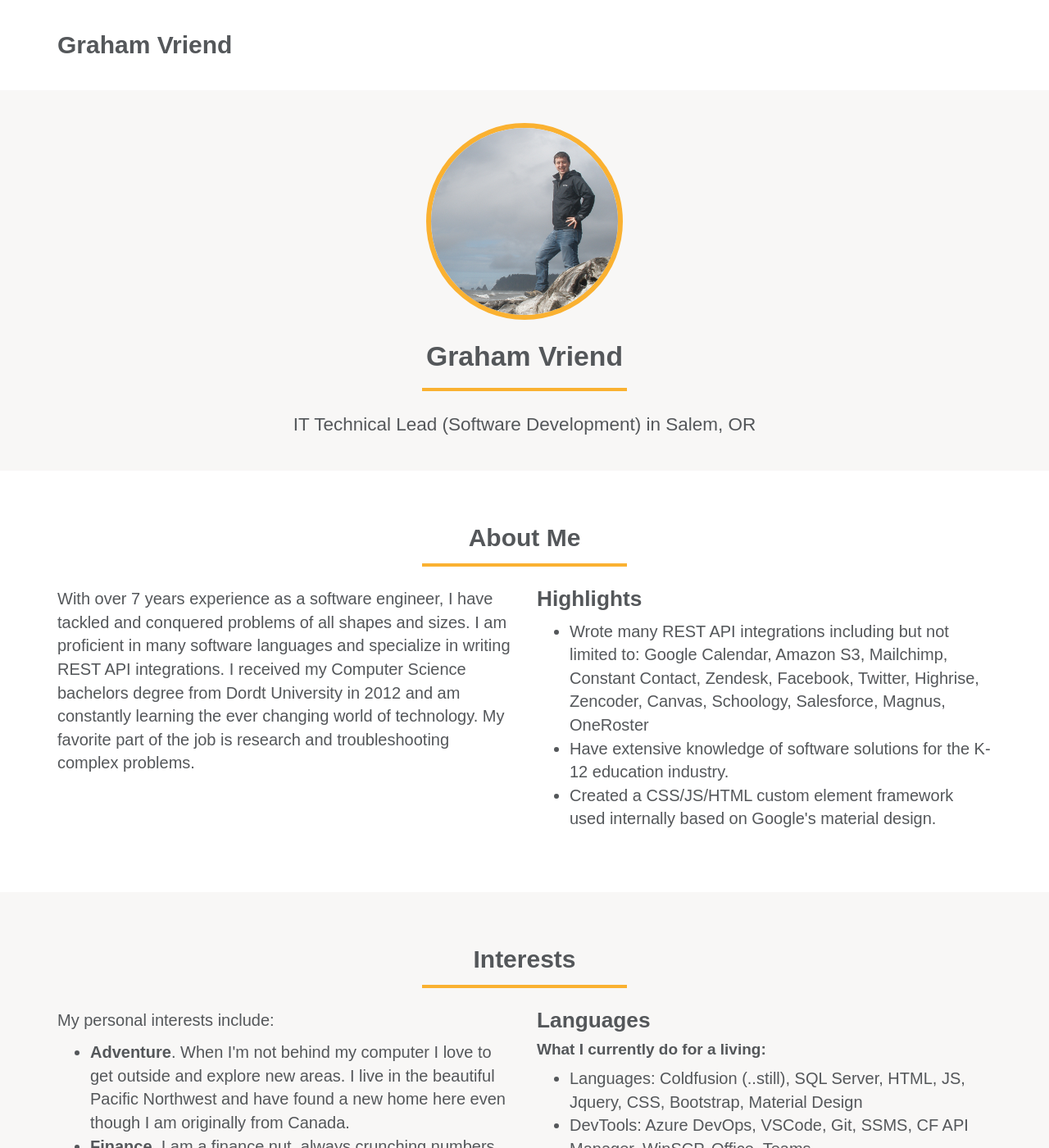
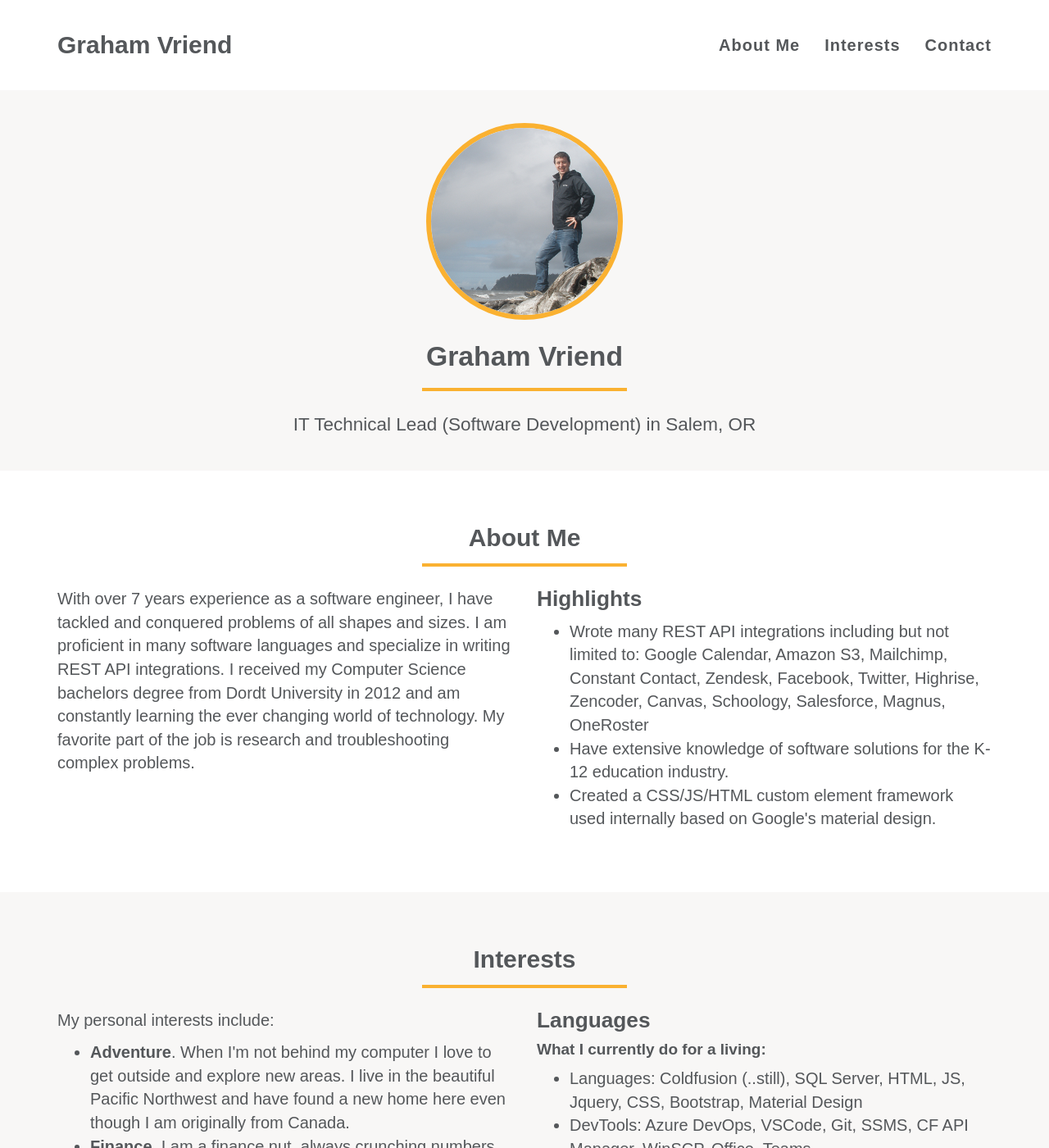
Before and after one commit to grvriend/gvriend.app, a Jekyll site: the page built from index.html, in a window 1280 px wide and 1400 px high. Shown: the whole window at 82% size. Built offline with Jekyll 4.4.1, drawn with Linux system fonts in a browser that asks for light colours.

Commit message:
new buttons

```diff
--- a/_includes/css/main.css
+++ b/_includes/css/main.css
@@ -112,11 +112,11 @@ header .intro-text .skills {
     font-weight: 300;
 }
 
-.navbar-default .navbar-brand {
+.navbar-default .navbar-brand, .navbar-default .navbar-nav>li>a {
     color: #54575A;
 }
 
-.navbar-default .navbar-brand:hover, .navbar-default .navbar-nav>li>a:hover, .navbar-default .navbar-nav>li>a:focus {
+.navbar-default .navbar-brand:hover, .navbar-default .navbar-nav>li>a:hover, .navbar-default .navbar-nav>li>a:focus, .navbar-default .navbar-nav>li.active>a, .navbar-default .navbar-nav>li.active>a:hover, .navbar-default .navbar-nav>li.active>a:focus {
     color: #FAB131;
 }
 
```
